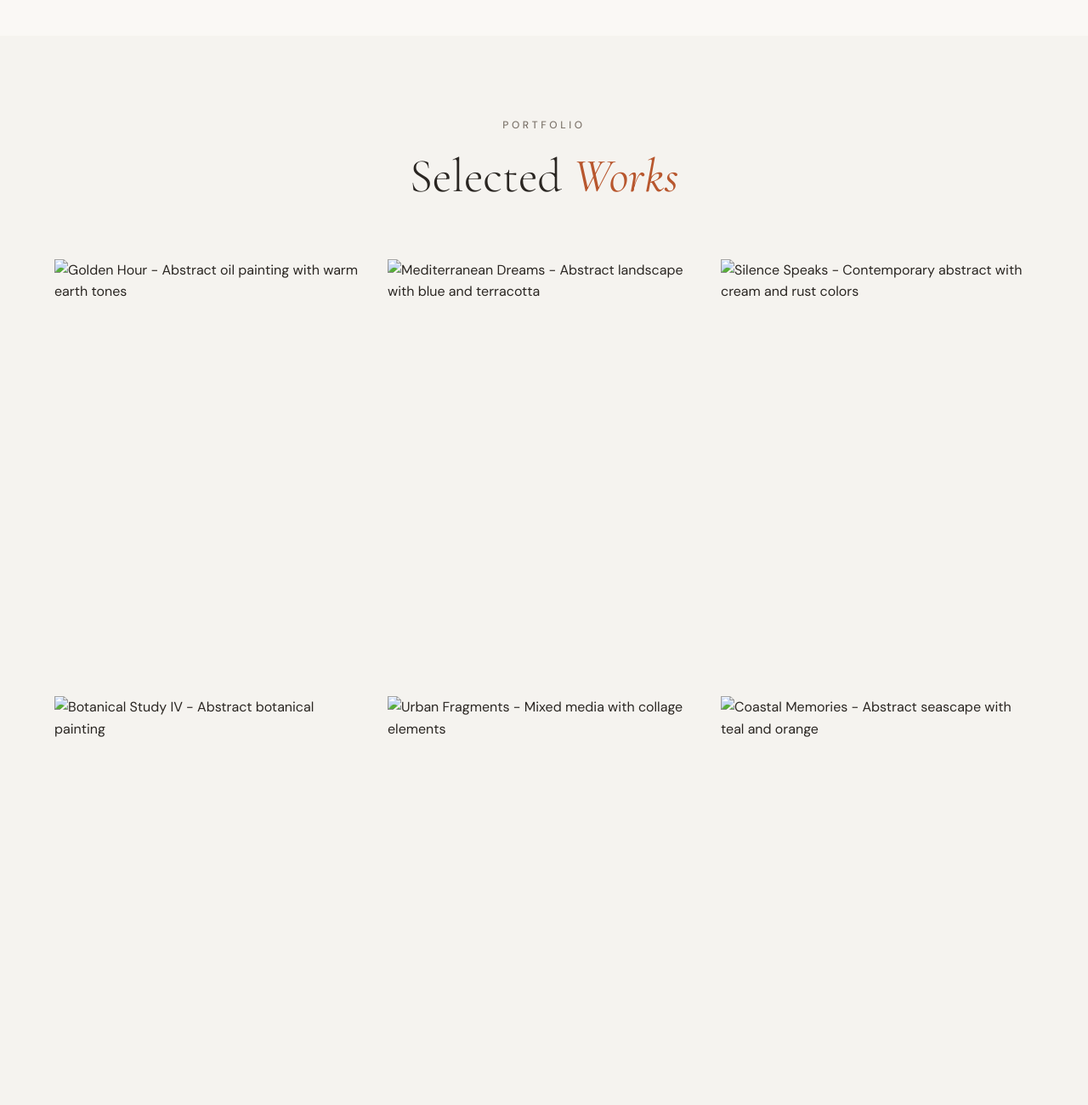
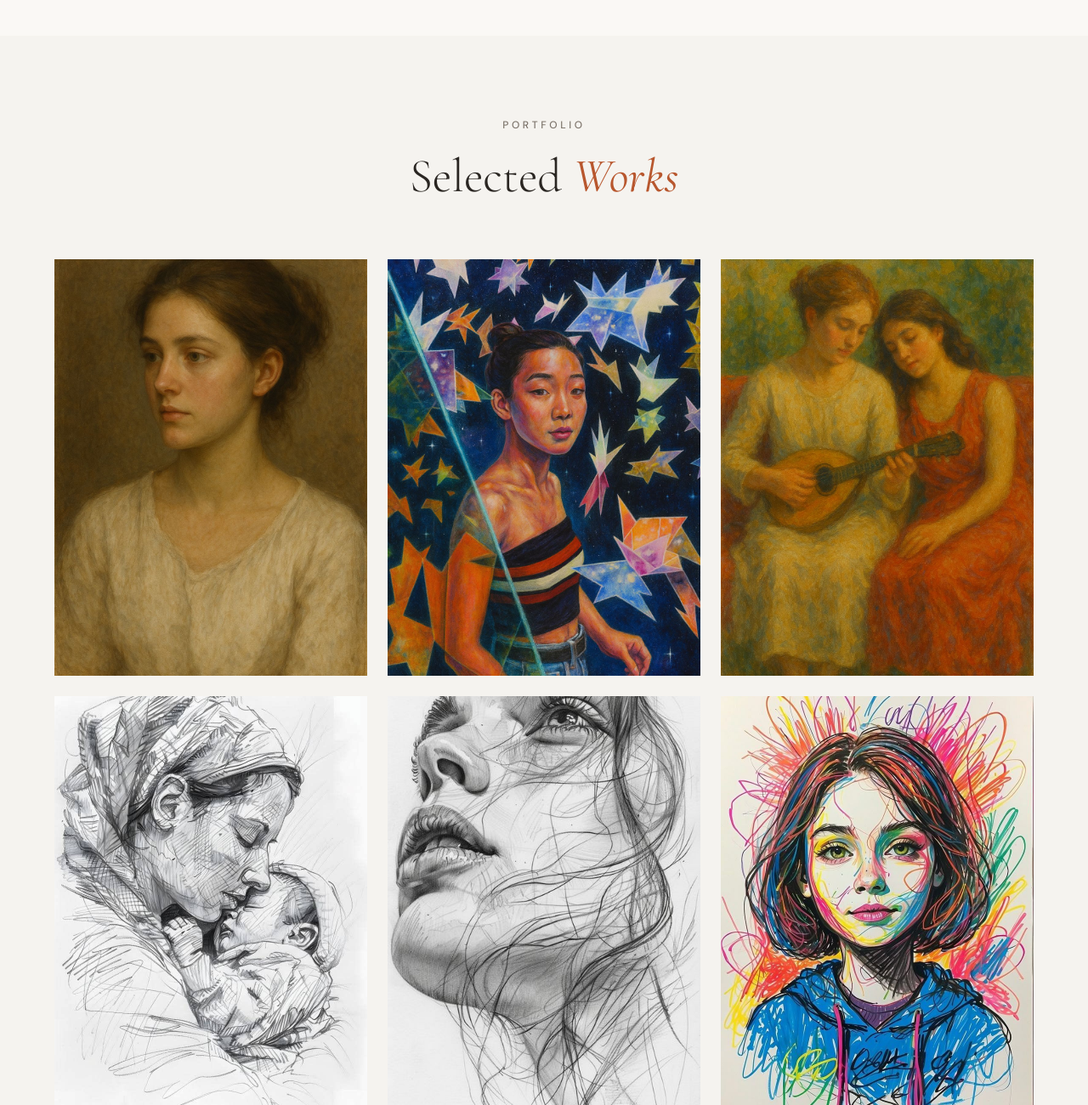
Before and after one commit to mahithchenna-ai/artist-portfolio-sw-group-project, a plain HTML site: page index.html in a window 1280 px wide. Shown: the part 1500-2800 px from the top of the page at 85% size. Drawn offline with nearby package versions, Linux system fonts and the light colour scheme.

Commit message:
Add portfolio images and update HTML/CSS

```diff
--- a/index.html
+++ b/index.html
@@ -141,45 +141,45 @@
         </div>
         <div class="gallery-grid">
           <article class="gallery-card">
-            <img src="/images/artwork-1.jpg" alt="Golden Hour - Abstract oil painting with warm earth tones" />
+            <img src="image1.jpeg" alt="Quiet Reflection" />
             <div class="card-overlay">
-              <p class="card-category">Oil on Canvas — 2024</p>
-              <h3 class="card-title">Golden Hour</h3>
+              <p class="card-category">Oil on Canvas </p>
+              <h3 class="card-title">Quiet Reflection</h3>
             </div>
           </article>
           <article class="gallery-card">
-            <img src="/images/artwork-2.jpg" alt="Mediterranean Dreams - Abstract landscape with blue and terracotta" />
+            <img src="image2.jpeg" alt="Starlight Origami" />
             <div class="card-overlay">
-              <p class="card-category">Oil on Canvas — 2023</p>
-              <h3 class="card-title">Mediterranean Dreams</h3>
+              <p class="card-category">Mixed Media</p>
+              <h3 class="card-title">Starlight Origami</h3>
             </div>
           </article>
           <article class="gallery-card">
-            <img src="/images/artwork-3.jpg" alt="Silence Speaks - Contemporary abstract with cream and rust colors" />
+            <img src="image3.jpeg" alt="Melody of Companionship" />
             <div class="card-overlay">
-              <p class="card-category">Mixed Media — 2023</p>
-              <h3 class="card-title">Silence Speaks</h3>
+              <p class="card-category">Oil on Canvas </p>
+              <h3 class="card-title">Melody of Companionship</h3>
             </div>
           </article>
           <article class="gallery-card">
-            <img src="/images/artwork-4.jpg" alt="Botanical Study IV - Abstract botanical painting" />
+            <img src="image4.jpeg" alt="Botanical Study IV - Abstract botanical painting" />
             <div class="card-overlay">
-              <p class="card-category">Oil on Canvas — 2024</p>
-              <h3 class="card-title">Botanical Study IV</h3>
+              <p class="card-category">Mixed Media</p>
+              <h3 class="card-title">A Mother's Tenderness</h3>
             </div>
           </article>
           <article class="gallery-card">
-            <img src="/images/artwork-5.jpg" alt="Urban Fragments - Mixed media with collage elements" />
+            <img src="image5.jpeg" alt="Urban Fragments - Mixed media with collage elements" />
             <div class="card-overlay">
-              <p class="card-category">Mixed Media — 2022</p>
-              <h3 class="card-title">Urban Fragments</h3>
+              <p class="card-category">Mixed Media</p>
+              <h3 class="card-title">Beyond the Horizon</h3>
             </div>
           </article>
           <article class="gallery-card">
-            <img src="/images/artwork-6.jpg" alt="Coastal Memories - Abstract seascape with teal and orange" />
+            <img src="image6.jpeg" alt="Vivid Chaos" />
             <div class="card-overlay">
-              <p class="card-category">Acrylic — 2024</p>
-              <h3 class="card-title">Coastal Memories</h3>
+              <p class="card-category">Mixed Media</p>
+              <h3 class="card-title">Vivid Chaos</h3>
             </div>
           </article>
         </div>
@@ -197,7 +197,7 @@
       <div class="container">
         <div class="story-grid">
           <div class="story-image">
-            <img src="/images/artist-portrait.jpg" alt="Elena Vasquez in her studio" />
+            <img src="artist image.png" alt="Elena Vasquez in her studio" />
             <div class="image-frame"></div>
           </div>
           <div class="story-content">
--- a/styles.css
+++ b/styles.css
@@ -179,7 +179,7 @@ ul {
   display: flex;
   align-items: flex-end;
   padding-bottom: 5rem;
-  background-image: url('/images/hero-artwork.jpg');
+  background-image: url("background.png");
   background-size: cover;
   background-position: center;
   background-attachment: fixed;
```
Also changed, not shown: artist image.png (added), image1.jpeg (added), image2.jpeg (added), image3.jpeg (added), image4.jpeg (added), image5.jpeg (added), image6.jpeg (added), 1 other file.
